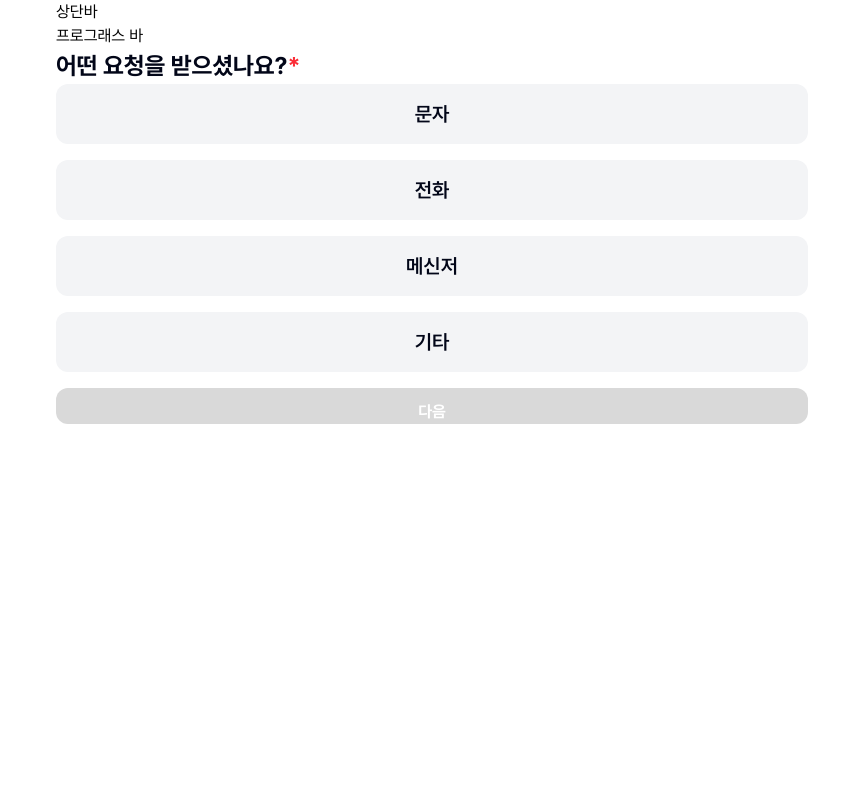
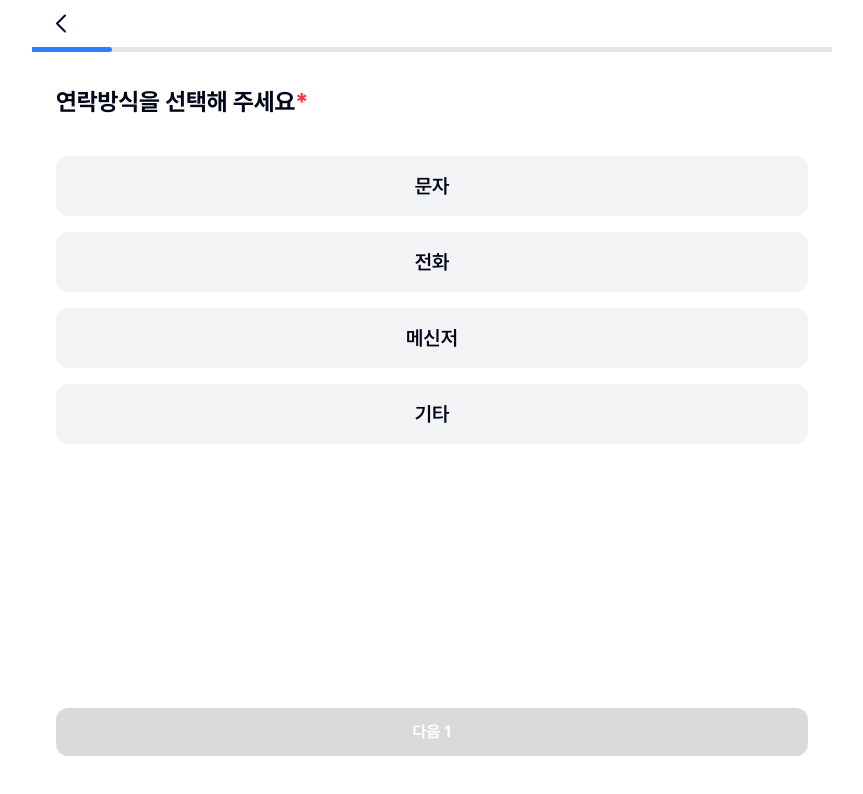
Before and after one commit to Block-Guard/BlockGuard-Client, a React (Vite) app: page /fraud-analysis/survey in a window 1280 px wide. Shown: the top 794 px of the page, without its empty margins (208-1071 px from the left). Built offline with nearby package versions, Linux system fonts and the light colour scheme.

Commit message:
feat: 사기 분석 버튼식 설문 완료 - FraudLayout 생성, fraudStore.ts 사용

```diff
--- a/src/components/Button/Button.tsx
+++ b/src/components/Button/Button.tsx
@@ -15,9 +15,9 @@ const Button: React.FC<ButtonProps> = ({
   isHighlight = false,
   disabled = false,
 }) => {
-  const padding = size === "lg" ? 3 : 2;
   const fontSize = size === "lg" ? "22px" : "14px";
   const fontWeight = size === "lg" ? "font-bold" : "font-normal";
+  const paddingClass = size === "lg" ? "pt-3 pb-3" : "pt-2 pb-2";
   const isDiabled = disabled ? "bg-monochrome-400" : "bg-primary-400";
 
   return (
@@ -31,7 +31,7 @@ const Button: React.FC<ButtonProps> = ({
         </button>
       ) : (
         <button
-          className={`${isDiabled} w-full pt-${padding} pb-${padding} text-[${fontSize}] ${fontWeight} text-monochrome-100 rounded-xl cursor-pointer`}
+          className={`${isDiabled} w-full ${paddingClass} text-[${fontSize}] ${fontWeight} text-monochrome-100 rounded-xl cursor-pointer`}
           onClick={onClick}
           disabled={disabled}
         >
--- /dev/null
+++ b/src/layouts/FraudLayout.tsx
@@ -0,0 +1,68 @@
+import { Outlet, useLocation, useNavigate } from "react-router-dom";
+import Button from "../components/Button/Button";
+import { useFraudStore } from "../stores/fraudStore";
+
+const FraudLayout = () => {
+    const location = useLocation();
+    const navigate = useNavigate();
+    const { selectedAnswer, progress, setProgress, submitAnswer, reset } = useFraudStore();
+    const heightSize = location.pathname === "/fraud-analysis" ? "h-[calc(100vh-48px)]" : "h-[calc(100vh-140px)]"
+
+    const handleBackClick = () => {
+        console.log("현재 백클릭에서의 progress : ", progress)
+        if (progress <= 1) {
+            reset();
+            navigate(-1);
+            return
+        }
+        setProgress(progress - 1);
+    }
+
+    const handleBtnClick = () => {
+        submitAnswer();
+    }
+
+    return (
+        <div className="flex flex-col justify-between w-full h-full">
+            {location.pathname === "/fraud-analysis" ? (
+                <div className="w-full h-12 bg-primary-400 outline-none">
+                    <div className="flex justify-start pl-6 pt-3.5 pb-3.5">
+                        <button onClick={() => navigate(-1)}>
+                            <img src="/icons/ArrowLeftWhite-icon.svg" alt="뒤로가기" />
+                        </button>
+                    </div >
+                </div>
+            ) : (
+                <div className="w-full h-12">
+                    <div className="flex justify-start pl-6 pt-3.5 pb-3.5">
+                        <button onClick={handleBackClick}>
+                            <img src="/icons/ArrowLeftBlack-icon.svg" alt="뒤로가기" />
+                        </button>
+                    </div >
+
+                    <div className="w-full h-1.5 relative">
+                        <div className="w-full h-[5px] left-0 top-0 absolute bg-gray-200" />
+                        <div className="h-[5px] left-0 top-0 absolute bg-blue-500 rounded-tr-[90px] rounded-br-[90px]"
+                            style={{ width: `${progress * 10}%` }} />
+                    </div>
+                </div >
+            )}
+
+
+            <main className={`${heightSize} bg-[#ffffff] overflow-hidden overflow-y-auto no-scrollbar`}>
+                <Outlet />{" "}
+                {/* 사기분석 설문 내용 렌더링 */}
+            </main>
+
+
+            {location.pathname === "/fraud-analysis" ? null : (
+                <div className="ml-6 mr-6 mb-8">
+                    <Button onClick={handleBtnClick} size="lg" isHighlight={false} disabled={selectedAnswer === null}>
+                        다음 {progress}
+                    </Button>
+                </div>
+            )}
+        </div >
+    );
+}
+export default FraudLayout;
--- a/src/layouts/HomeLayout.tsx
+++ b/src/layouts/HomeLayout.tsx
@@ -12,4 +12,5 @@ const HomeLayout = () => {
     </div>
   );
 };
+
 export default HomeLayout;
--- a/src/pages/FraudLandingPage/FraudLandingPage.tsx
+++ b/src/pages/FraudLandingPage/FraudLandingPage.tsx
@@ -6,11 +6,8 @@ const FraudLandingPage = () => {
         navigate("/fraud-analysis/survey")
     }
     return (
-        <div className="w-full h-full relative p-6 bg-blue-500 rounded-bl-[20px] rounded-br-[20px]"
+        <div className="w-full h-full relative p-6 bg-primary-400 rounded-bl-[20px] rounded-br-[20px]"
             onClick={handleClick}>
-            <div className="text-blue-50 text-base font-bold leading-loose">
-                {"< 상단바"}
-            </div>
 
             <div className="text-white text-3xl font-extrabold leading-loose">
                 AI 사기유형 진단 서비스
--- a/src/pages/FraudSurveyPage/FraudSurveyPage.tsx
+++ b/src/pages/FraudSurveyPage/FraudSurveyPage.tsx
@@ -1,35 +1,35 @@
-import { useState } from "react";
-import Button from "../../components/Button/Button";
 import SurveyButton from "./components/SurveyButton";
+import { surveyContent } from "./surveyContent";
+import { useFraudStore } from "../../stores/fraudStore";
 
 const FraudSurveyPage = () => {
-    const [selectedItem, setSelectedItem] = useState("");
+
+    const { progress } = useFraudStore();
+    const currentSurvey = surveyContent.find(s => s.progress === progress);
 
     return (
-        <div className="w-full px-6">
-            <div>
-                상단바
-            </div>
-            <div>
-                프로그래스 바
+        <div className="flex flex-col w-full h-full px-6">
+            <div className="mt-9 mb-9">
+                <span className="text-slate-950 text-2xl font-bold leading-9">
+                    {currentSurvey?.question}
+                </span>
+                {currentSurvey?.isEssential ? (
+                    <span className="text-red-500 text-2xl font-bold leading-9">
+                        *
+                    </span>
+                ) : (
+                    <span className="text-zinc-300 text-2xl font-bold leading-9">
+                        {"(선택)"}
+                    </span>
+                )}
             </div>
 
-            <div className="self-stretch justify-start">
-                <span className="text-slate-950 text-2xl font-bold font-['Pretendard'] leading-9">
-                    어떤 요청을 받으셨나요?
-                </span>
-                <span className="text-red-500 text-2xl font-bold font-['Pretendard'] leading-9">
-                    *
-                </span>
+            <div className="flex flex-col gap-4">
+                {currentSurvey?.answers.map((surveyItem) => {
+                    return <SurveyButton text={surveyItem} />
+                })}
             </div>
-            <SurveyButton selectedItem={selectedItem} text="문자" setSelctedItem={setSelectedItem} />
-            <SurveyButton selectedItem={selectedItem} text="전화" setSelctedItem={setSelectedItem} />
-            <SurveyButton selectedItem={selectedItem} text="메신저" setSelctedItem={setSelectedItem} />
-            <SurveyButton selectedItem={selectedItem} text="기타" setSelctedItem={setSelectedItem} />
 
-            <Button onClick={() => { }} size="lg" isHighlight={false} disabled={selectedItem === ""}>
-                다음
-            </Button>
         </div>
     )
 }
--- a/src/pages/FraudSurveyPage/components/SurveyButton.tsx
+++ b/src/pages/FraudSurveyPage/components/SurveyButton.tsx
@@ -1,22 +1,24 @@
+import { useFraudStore } from "../../../stores/fraudStore";
+
 interface SurveyButtonProps {
-    selectedItem: string;
     text: string;
-    setSelctedItem: React.Dispatch<React.SetStateAction<string>>;
 }
 
-const SurveyButton = ({ selectedItem, text, setSelctedItem }: SurveyButtonProps) => {
+const SurveyButton = ({ text }: SurveyButtonProps) => {
+    const { selectedAnswer, selectAnswer } = useFraudStore();
+
     return (
-        <div className="w-full mb-4">
-            {selectedItem === text ? (
+        <div className="w-full">
+            {selectedAnswer === text ? (
                 <div data-property-1="Selected" className="w-full h-15 px-4 py-3.5 bg-blue-300 rounded-xl inline-flex justify-center items-center gap-1.5"
-                    onClick={() => setSelctedItem("")}>
+                    onClick={() => selectAnswer("")}>
                     <div className="text-white text-xl font-bold leading-loose">
                         {text}
                     </div>
                 </div>
             ) : (
                 <div data-property-1="Default" className="w-full h-15 px-4 py-3.5 bg-gray-100 rounded-xl inline-flex justify-center items-center gap-1.5"
-                    onClick={() => setSelctedItem(text)}>
+                    onClick={() => selectAnswer(text)}>
                     <div className="text-slate-950 text-xl font-semibold leading-loose">
                         {text}
                     </div>
--- /dev/null
+++ b/src/pages/FraudSurveyPage/surveyContent.ts
@@ -0,0 +1,56 @@
+export const surveyContent = [
+    {
+        question: "연락방식을 선택해 주세요",
+        isEssential: true,
+        answers: ["문자", "전화", "메신저", "기타"],
+        progress: 1
+    },
+    {
+        question: "상대방은 누구였나요?",
+        isEssential: true,
+        answers: ["자녀(딸/아들)", "금융기관", "수사기관", "택배기사", "기타"],
+        progress: 2
+    },
+    {
+        question: "어떤 요청을 받으셨나요?",
+        isEssential: true,
+        answers: ["송금요청", "URL 클릭", "앱 설치", "개인정보 입력", "계좌이체 유도", "기타"],
+        progress: 3
+    },
+    {
+        question: "어떤 정보를 요구했나요?",
+        isEssential: true,
+        answers: ["신분증", "보안카드 번호", "대출 이력", "주민등록번호", "휴대폰 인증번호", "기타"],
+        progress: 4
+    },
+    {
+        question: "설치를 요청한 앱의 종류는 어떤것이었나요?",
+        isEssential: false,
+        answers: ["서민금융지원 등 대출어플", "카드사/은행 어플", "부고/청첩장 어플", "원격제어 어플", "기타"],
+        progress: 5
+    },
+    {
+        question: "외진장소, ATM기 근처 등에서 통화를 유도했나요?",
+        isEssential: false,
+        answers: ["네", "아니오"],
+        progress: 6
+    },
+    {
+        question: "의심스러운 링크나 전화번호를 입력해주세요",
+        isEssential: false,
+        answers: ["신분증", "보안카드 번호", "대출 이력", "주민등록번호", "휴대폰 인증번호", "기타"],
+        progress: 7
+    },
+    {
+        question: "문자 내용을 입력해 주세요",
+        isEssential: false,
+        answers: [],
+        progress: 8
+    },
+    {
+        question: "의심스러웠던 당시 상황을 자세히 진술해주세요",
+        isEssential: false,
+        answers: [],
+        progress: 9
+    }
+];
--- a/src/routes/Router.tsx
+++ b/src/routes/Router.tsx
@@ -5,6 +5,7 @@ import HomePage from "../pages/HomePage/HomePage";
 import FraudLandingPage from "../pages/FraudLandingPage/FraudLandingPage";
 import MainLayout from "../layouts/MainLayout";
 import FraudSurveyPage from "../pages/FraudSurveyPage/FraudSurveyPage";
+import FraudLayout from "../layouts/FraudLayout";
 
 const router = createBrowserRouter([
     {
@@ -24,7 +25,7 @@ const router = createBrowserRouter([
     },
     {
         path: '/fraud-analysis',
-        element: <MainLayout />,
+        element: <FraudLayout />,
         children: [
             {
                 path: '',
--- /dev/null
+++ b/src/stores/fraudStore.ts
@@ -0,0 +1,79 @@
+import { create } from 'zustand';
+
+
+// - 현재 선택된 답변 값을 저장하는 변수
+// - 답변 값을 바꾸는 함수
+// - 현재 선택된 답변 값을 서버로 전송하는 함수
+
+type Status = 'idle' | 'loading' | 'success' | 'error';
+
+interface FraudState {
+    selectedAnswer: string | null; // 현재 선택된 답변 값
+    status: Status; // 서버 전송 상태
+    progress: number; //현재 설문 단계
+}
+
+interface FraudActions {
+    selectAnswer: (answer: string) => void; // 답변 값을 바꾸는 함수
+    submitAnswer: () => Promise<void>; // 답변 값을 서버로 전송하는 비동기 함수
+    setProgress: (progress: number) => void;
+    reset: () => void; // 상태를 초기화하는 함수
+}
+
+const initialState: FraudState = {
+    selectedAnswer: null,
+    status: 'idle',
+    progress: 1,
+};
+
+export const useFraudStore = create<FraudState & FraudActions>((set, get) => ({
+    ...initialState,
+
+    /**
+     * 답변 값을 선택(변경)하는 함수
+     * @param answer - 사용자가 선택한 답변
+     */
+    selectAnswer: (answer) => {
+        set({ selectedAnswer: answer, status: 'idle' }); // 답변을 선택하면 상태를 다시 'idle'로 변경
+    },
+
+    /**
+     * 현재 선택된 답변을 서버로 전송하는 함수
+     */
+
+    submitAnswer: async () => {
+        const { selectedAnswer, status } = get(); // get()으로 최신 상태를 가져옵니다.
+
+        // 유효성 검사: 답변이 없거나, 이미 전송 중이면 함수를 중단합니다.
+        if (!selectedAnswer || status === 'loading') {
+            return;
+        }
+
+        // 1. 로딩 상태로 변경하여 UI에 피드백을 줍니다.
+        set({ status: 'loading' });
+
+        try {
+            // 2. 실제 서버 API를 호출하는 부분 (여기서는 1초 지연으로 시뮬레이션)
+            await new Promise(resolve => setTimeout(resolve, 1000));
+            console.log('서버로 전송 성공:', { answer: selectedAnswer });
+            // 3. 성공 시 상태 변경
+            set(state => ({
+                status: 'idle',           // 상태 초기화
+                selectedAnswer: null,   // 선택된 답변 초기화
+                progress: state.progress + 1, // progress 1 증가
+            }));
+        } catch (error) {
+            // 4. 실패 시 상태 변경
+            console.error('서버 전송 실패:', error);
+            set({ status: 'error' });
+        }
+    },
+
+    setProgress: (newProgress) => {
+        set({ progress: newProgress })
+    },
+
+    reset: () => {
+        set(initialState);
+    },
+}));
```
Also changed, not shown: public/icons/ArrowLeftBlack-icon.svg (added), public/icons/ArrowLeftWhite-icon.svg (added).
